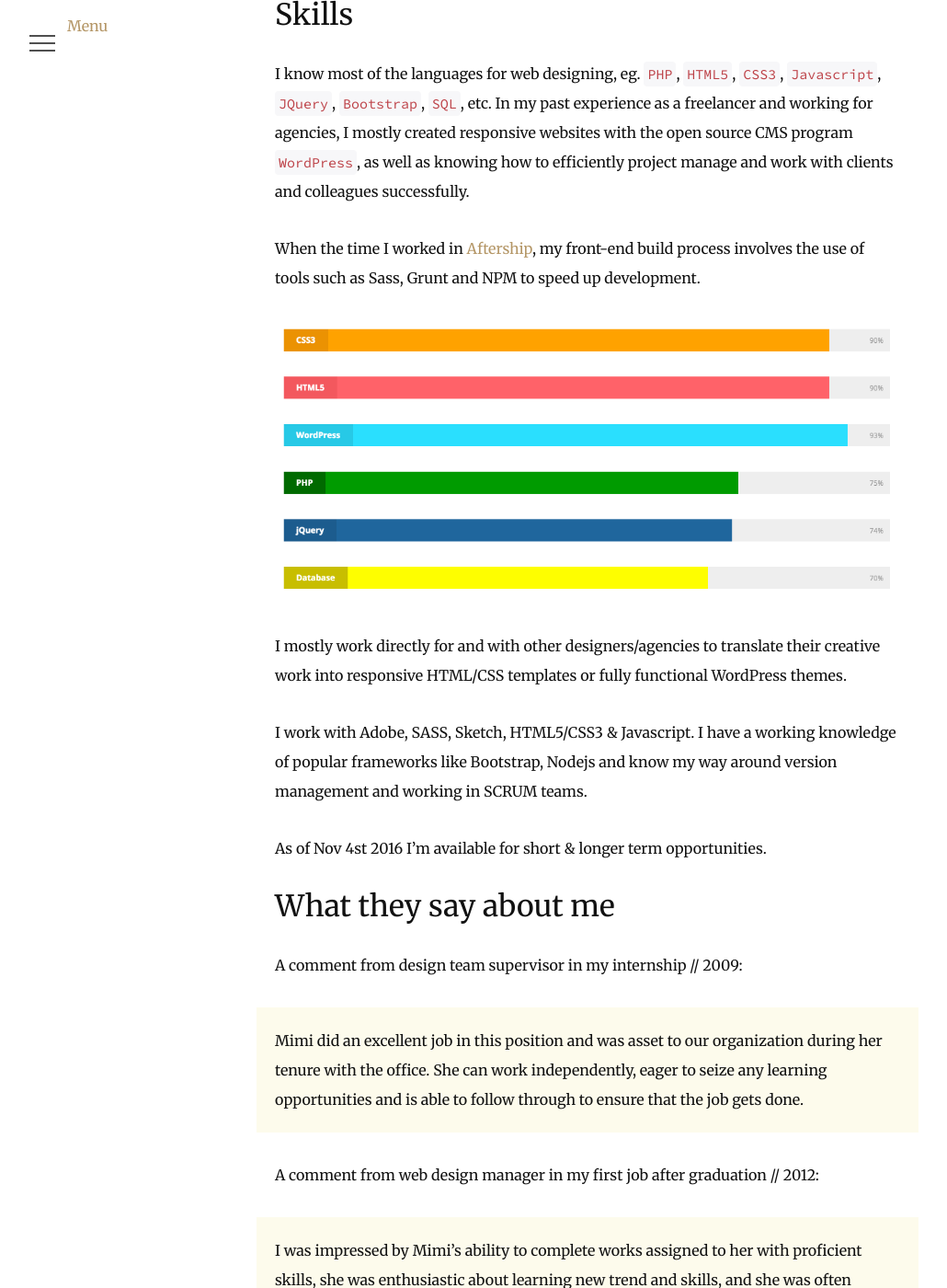
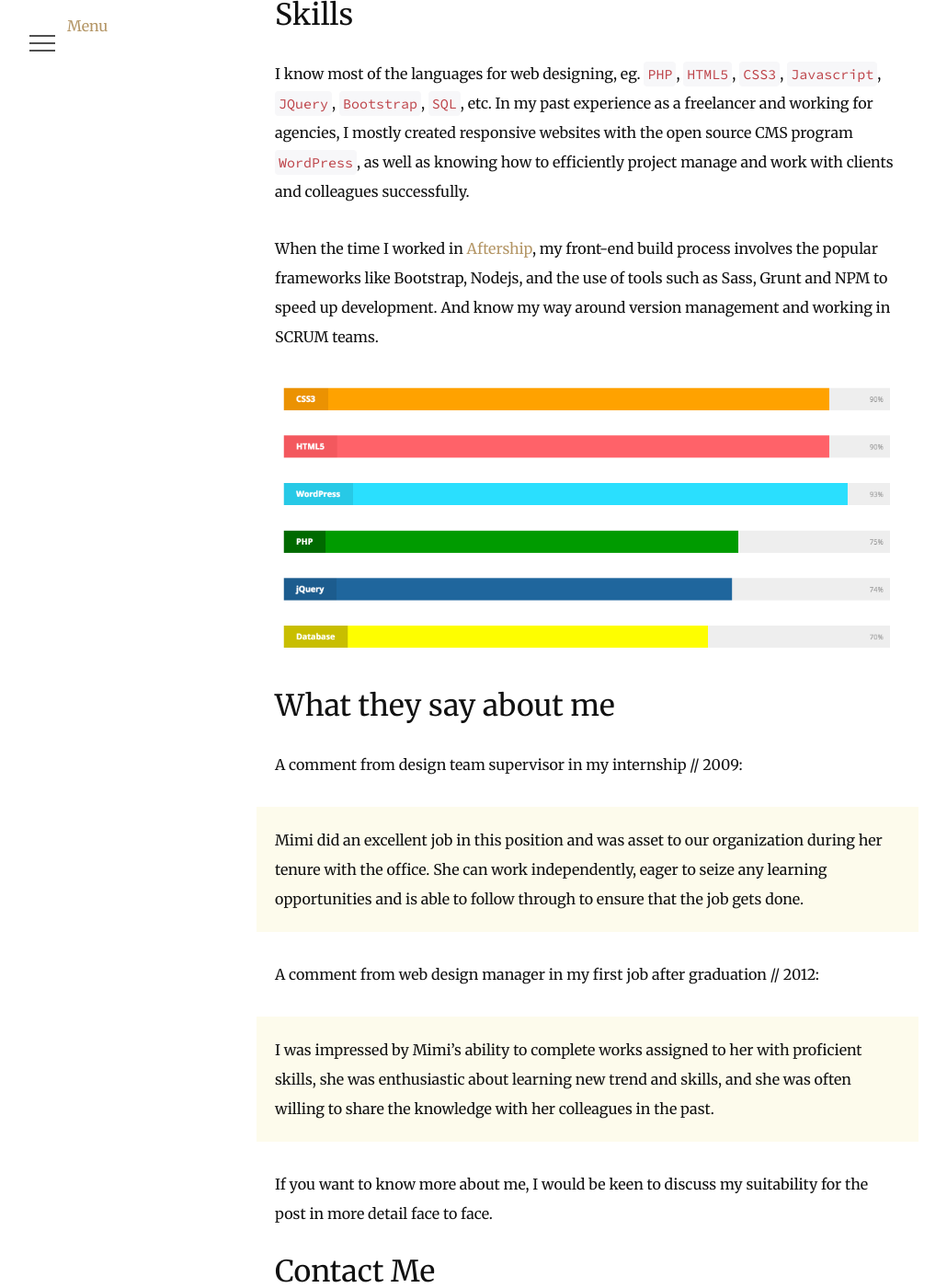
Before and after one commit to MimiLau/mimilau.github.io, a Jekyll site: the page built from about.md, in a window 1280 px wide and 1400 px high, scrolled down 1000 px. Shown: the whole window at 92% size, without its empty margins (1-1031 px from the left). Built offline with Jekyll 4.4.1, drawn with Linux system fonts in a browser that asks for light colours; nearby versions of some CDN libraries.

Commit message:
change in about

```diff
--- a/about.md
+++ b/about.md
@@ -14,15 +14,9 @@ Over the last few years, I’ve had the opportunity of working in web design com
 
 I know most of the languages for web designing, eg. `PHP`, `HTML5`, `CSS3`, `Javascript`, `JQuery`, `Bootstrap`, `SQL`, etc. In my past experience as a freelancer and working for agencies, I mostly created responsive websites with the open source CMS program `WordPress`, as well as knowing how to efficiently project manage and work with clients and colleagues successfully.
 
-When the time I worked in [Aftership](https://www.aftership/com), my front-end build process involves the use of tools such as Sass, Grunt and NPM to speed up development.
+When the time I worked in [Aftership](https://www.aftership/com), my front-end build process involves the popular frameworks like Bootstrap, Nodejs, and the use of tools such as Sass, Grunt and NPM to speed up development. And know my way around version management and working in SCRUM teams.
 
 ![Technical Skills](/assets/images/technical-skills.png)
-
-I mostly work directly for and with other designers/agencies to translate their creative work into responsive HTML/CSS templates or fully functional WordPress themes.
-
-I work with Adobe, SASS, Sketch, HTML5/CSS3 & Javascript. I have a working knowledge of popular frameworks like Bootstrap, Nodejs and know my way around version management and working in SCRUM teams.
-
-As of Nov 4st 2016 I’m available for short & longer term opportunities.
 
 ## What they say about me
 A comment from design team supervisor in my internship // 2009:
```
